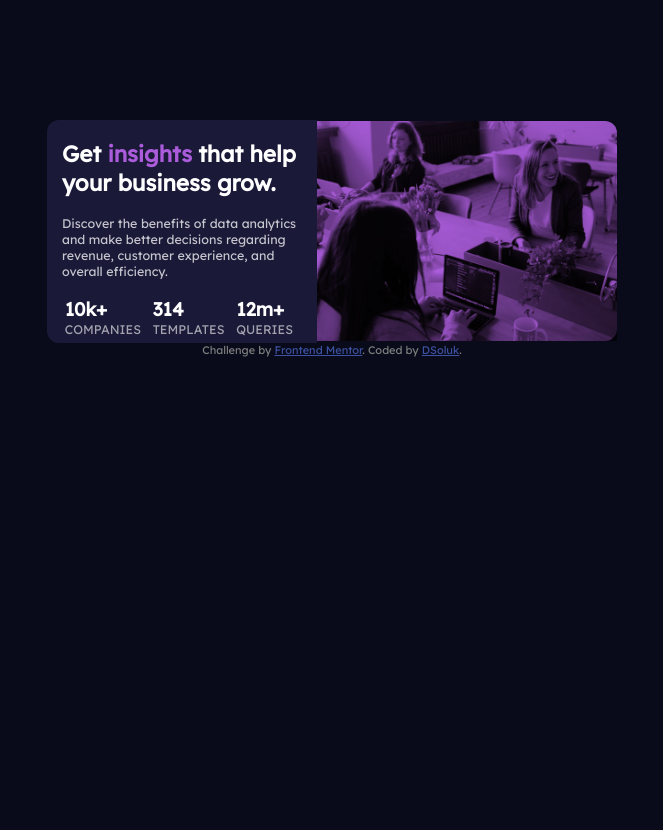
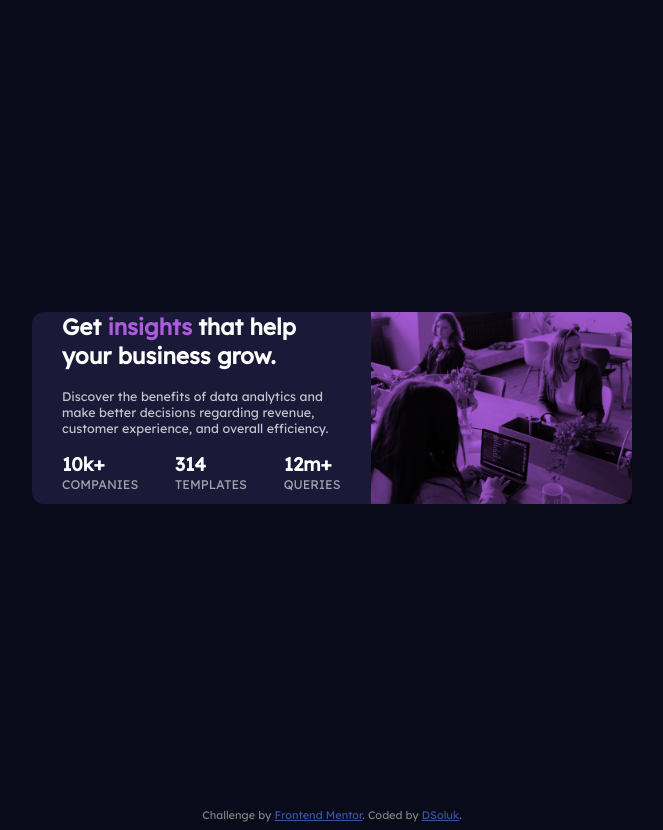
Before and after one commit to dsoluk/stats-preview-card-component-main_DSOLUK, a plain HTML site: page index.html in a window 1280 px wide. Shown: the whole page, without its empty margins (308-971 px from the left). Before the commit the page ends 800 px from the top, so only its background shows below. Drawn offline with Linux system fonts and the light colour scheme.

Commit message:
feedback changes

```diff
--- a/css/styles.css
+++ b/css/styles.css
@@ -21,24 +21,17 @@ body {
   font-family: "Lexend Deca", sans-serif;
   font-size: 15px;
 
-  display: grid;
-  grid-template-columns: 270px;
-  grid-template-rows: auto;
-  grid-template-areas:
-    "image"
-    "copy"
-    "stats"
-    "footer";
-  justify-content: center;
-  align-items: center;
-
   box-sizing: border-box;
 }
 
 /* Main / Card Styles
   /* ------------------------------- */
 
-.grid-card {
+.card-wrap {
+  display: flex;
+  flex-direction: column;
+  justify-content: center;
+  align-items: center;
   border-radius: 15px;
 
   margin-left: auto;
@@ -52,7 +45,7 @@ body {
   grid-area: image;
   background-color: var(--Soft-violet-accent);
   border-radius: 15px 15px 0px 0px;
-  margin: 0;
+  /* margin: 0; */
 }
 
 img {
@@ -66,13 +59,13 @@ img {
 /* Copy (h1 and p) section
   ------------------------------------- */
 .main-copy {
-  grid-area: copy;
   text-align: center;
   padding: 0 15px 0 15px;
   background-color: var(--Dark-desaturated-blue-cardBG);
 }
 .main-copy > h1 {
   color: var(--White-main-heading-stats);
+  margin-top: 0;
 }
 
 h1 > span {
@@ -82,6 +75,7 @@ h1 > span {
 .main-copy > p {
   color: var(--Slightly-transparent-white-main-para);
   font-size: smaller;
+  margin-bottom: 0;
 }
 
 /* Stats section
@@ -94,7 +88,7 @@ h1 > span {
   justify-content: center;
   align-items: center;
   border-radius: 0 0 12px 12px;
-  margin-top: 0;
+  /* margin-top: 0; */
 }
 
 .stats {
@@ -105,21 +99,17 @@ h1 > span {
 .stats > h1 {
   color: var(--White-main-heading-stats);
   margin-bottom: 0;
-  margin-top: 0.25em;
 }
 
 .stats > p {
   color: var(--Slightly-transparent-white-stat-headings);
   text-transform: uppercase;
   margin-top: 0;
-  margin-bottom: 0.5em;
-  padding-right: 0.5em;
 }
 
 /* Attribution section
   ------------------------------------- */
 .attribution {
-  grid-area: footer;
   font-size: 11px;
   text-align: center;
   color: grey;
@@ -130,26 +120,26 @@ h1 > span {
 /* Media Query for desktop screen sizes
   ------------------------------------- */
 @media screen and (min-width: 800px) {
-  body {
-    display: grid;
-    grid-template-columns: repeat (2, 300px);
-    grid-template-rows: 150px calc(220.18 - 150) px;
-    grid-template-areas:
-      "copy image "
-      "stats image"
-      "footer footer";
+  .card-wrap {
+    flex-direction: row-reverse;
+    align-items: left;
     justify-content: center;
-    align-items: left;
 
     box-sizing: border-box;
 
-    margin: 120px 70px 120px 70px;
+    margin: auto;
+    width: 600px;
+    height: 100vh;
+
+    /* margin: 120px 70px 120px 70px; */
   }
 
   .image-box {
     border-radius: 0 12px 12px 0;
-    width: 300px;
+    /* width: 300px; */
+    /* position: relative; */
     position: relative;
+    max-width: 300px;
   }
 
   .main-copy {
@@ -157,18 +147,18 @@ h1 > span {
     border-radius: 12px 0 0 0;
     margin: 0;
     border-left: 0px;
-    padding: 0 15px 0 15px;
+    padding: 0 30px 0 30px;
   }
 
   .main-stats {
     display: flex;
     flex-direction: row;
-    justify-content: space-around;
+    justify-content: space-between;
     align-items: left;
     border-radius: 0 0 0 12px;
     margin: none;
     border: none;
-    padding: 0 15px 0 15px;
+    padding: 0 30px 0 30px;
   }
 
   .stats {
--- a/index.html
+++ b/index.html
@@ -15,13 +15,15 @@
   <title>Frontend Mentor | Stats preview card component</title>
 
 </head>
-  <body class="card-container">
-      <figure class="image-box">
-          <img srcset="images/image-header-mobile.jpg 654w,
-                       images/image-header-desktop.jpg 540w"
-               sizes="(min-width: 799px)"
+  <body >
+    <div class="card-wrap">
+      <picture class="image-box">
+        <source media="(min-width:465px)" srcset="images/image-header-mobile.jpg">
+        <source media="(min-width:900px)" srcset="images/image-header-desktop.jpg">
+        <img src="images/mistake.jpg"
              alt="image of 3 women at work desk with purplish tint">
-      </figure>
+      </picture>
+      <div class="non-pic-area">
         <section class="main-copy">
             <h1>Get <span>insights</span> that help your business grow.</h1>
             <p>Discover the benefits of data analytics and make better decisions regarding revenue, customer experience,
@@ -41,6 +43,8 @@
               <p>queries</p>
             </div>
         </section>
+      </div> <!-- non picture section -->
+    </div>
     <footer class="attribution">
       Challenge by <a href="https://www.frontendmentor.io?ref=challenge" target="_blank">Frontend Mentor</a>.
       Coded by <a href="#">DSoluk</a>.
```
Also changed, not shown: images/mistake.jpg (added), screenshot-desktop-v2.png (added), screenshot-mobile-v2.png (added), screenshot_desktop.png (deleted), screenshot_mobile.png (deleted). Lines whose indentation alone changed are shown as unchanged.
